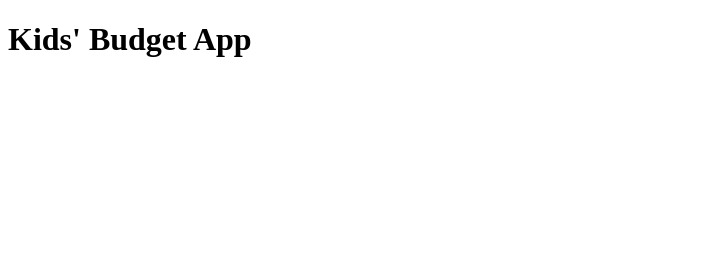
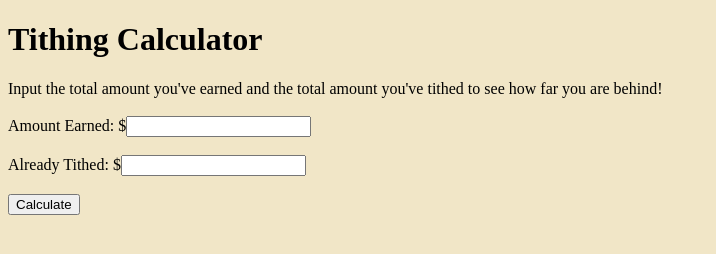
Before and after one commit to rkl1830/KidsBudgetApp, a plain HTML site: page index.html in a window 1280 px wide. Shown: the whole page, without its empty margins (0-716 px from the left). Drawn offline with Linux system fonts and the light colour scheme.

Commit message:
Update index.html

```diff
--- a/index.html
+++ b/index.html
@@ -1,9 +1,39 @@
 <!DOCTYPE html>
-<html>
-<head>
-    <title>Kids' Budget App</title>
-</head>
-<body>
-    <h1>Kids' Budget App</h1>
-</body>
+<html lang="en-us">
+    <head>
+        <meta charset="utf-8">
+        <meta name="viewport" content="width=device-width, initial-scale=1.0">
+        <title>Kid's Budget App</title>
+        <style>
+            body {background-color: rgb(241, 230, 199)}
+        </style>
+
+
+        <script>
+            function displayTithing() {
+                let earned = parseFloat(document.getElementById("increase").value);
+                let tithed = parseFloat(document.getElementById("tithed").value);
+                let f = computeFutureValue(earned, tithed);
+                let amount = f.toFixed(2)
+                let message;
+                    if (f < 0) { message = "You're ahead by $" + (-1*amount).toFixed(2) + "."}
+                    else if (f==0) { message = "Right on track! You don't owe anything!";}
+                    else {message = "You owe $" + amount + ".";}
+                document.getElementById('output').innerHTML = message;
+            }
+
+            function computeFutureValue(earned, tithed) {
+                let due = (earned/10) - tithed;
+                return due;
+            }
+        </script>
+    </head>
+    <body>
+        <h1>Tithing Calculator</h1>
+        Input the total amount you've earned and the total amount you've tithed to see how far you are behind!<br>
+        <br>
+        Amount Earned:   $<input id="increase"><br><br>
+        Already Tithed:   $<input id="tithed"><br><br>
+        <button type="button" onclick="displayTithing()"> Calculate </button> <div id="output"></div>
+    </body>
 </html>
```
